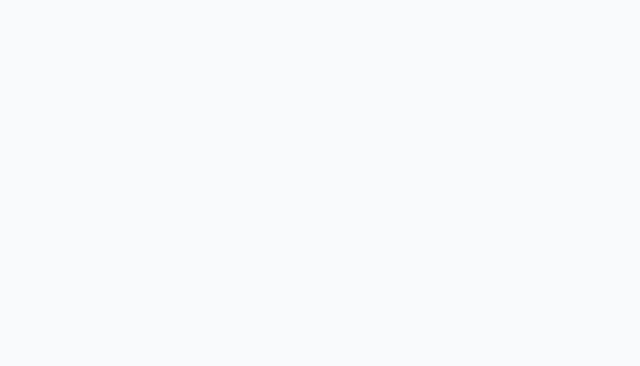
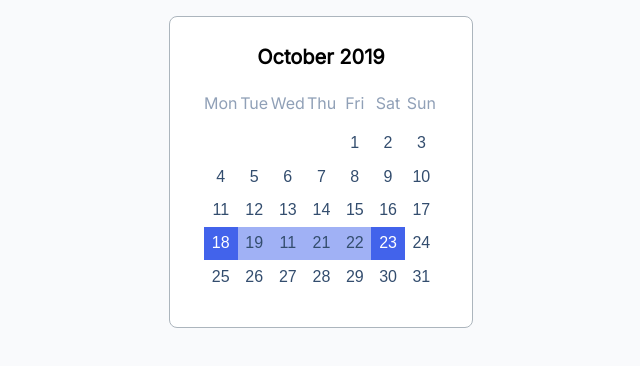
Before and after one commit to js-tasks-ru/htmlcss-20220811_dem, a website: page 05-lection3/03-calendar/index.html in a window 1280 px wide. Shown: the whole page, without its empty margins (319-959 px from the left). Drawn offline with Linux system fonts and the light colour scheme.

Commit message:
implemented calendar

```diff
--- a/05-lection3/03-calendar/calendar.css
+++ b/05-lection3/03-calendar/calendar.css
@@ -0,0 +1,59 @@
+.calendar {
+    background: var(--white);
+    border: 1px solid var(--grey-3);
+    border-radius: 8px;
+    padding: 28px 34px 0 34px;
+}
+
+.calendar__title {
+    text-align: center;
+    font-family: 'Inter', sans-serif;
+    font-style: normal;
+    font-weight: 600;
+    font-size: 20px;
+    margin-bottom: 24px;
+}
+
+.calendar__body {
+    padding-bottom: 100%;
+    position: relative;
+}
+
+.calendar__inner {
+    position: absolute;
+    top: 0;
+    right: 0;
+    bottom: 0;
+    left: 0;
+    display: grid;
+    grid-template-columns: repeat(7, 1fr);
+    grid-template-rows: repeat(7, 1fr);
+    place-items: stretch;
+}
+
+.calendar__cell {
+    font-family: 'Source Sans Pro', sans-serif;
+    font-style: normal;
+    font-weight: 400;
+    color: var(--calendar-dark);
+    display: flex;
+    justify-content: center;
+    align-items: center;
+}
+
+.calendar__cell_header {
+    font-family: 'Inter', sans-serif;
+    font-style: normal;
+    font-weight: 400;
+    color: var(--calendar-light);
+    align-self: start;
+}
+
+.calendar__cell_strong-pick {
+    color: var(--white);
+    background-color: var(--blue);
+}
+
+.calendar__cell_light-pick {
+    background-color: var(--blue-light);
+}
--- a/05-lection3/03-calendar/index.html
+++ b/05-lection3/03-calendar/index.html
@@ -6,7 +6,59 @@
     <link rel="stylesheet" href="./calendar.css">
     <title>Calendar</title>
 </head>
-    <body>
-
+<body style="display: flex; align-items: center; flex-direction: column; padding: 16px">
+<div class="container" style=" width: 304px">
+    <div class="calendar">
+        <h4 class="calendar__title">
+            October 2019
+        </h4>
+        <div class="calendar__body">
+            <div class="calendar__inner">
+                <span class="calendar__cell calendar__cell_header">Mon</span>
+                <span class="calendar__cell calendar__cell_header">Tue</span>
+                <span class="calendar__cell calendar__cell_header">Wed</span>
+                <span class="calendar__cell calendar__cell_header">Thu</span>
+                <span class="calendar__cell calendar__cell_header">Fri</span>
+                <span class="calendar__cell calendar__cell_header">Sat</span>
+                <span class="calendar__cell calendar__cell_header">Sun</span>
+                <span class="calendar__cell"></span>
+                <span class="calendar__cell"></span>
+                <span class="calendar__cell"></span>
+                <span class="calendar__cell"></span>
+                <span class="calendar__cell">1</span>
+                <span class="calendar__cell">2</span>
+                <span class="calendar__cell">3</span>
+                <span class="calendar__cell">4</span>
+                <span class="calendar__cell">5</span>
+                <span class="calendar__cell">6</span>
+                <span class="calendar__cell">7</span>
+                <span class="calendar__cell">8</span>
+                <span class="calendar__cell">9</span>
+                <span class="calendar__cell">10</span>
+                <span class="calendar__cell">11</span>
+                <span class="calendar__cell">12</span>
+                <span class="calendar__cell">13</span>
+                <span class="calendar__cell">14</span>
+                <span class="calendar__cell">15</span>
+                <span class="calendar__cell">16</span>
+                <span class="calendar__cell">17</span>
+                <span class="calendar__cell calendar__cell_strong-pick">18</span>
+                <span class="calendar__cell calendar__cell_light-pick">19</span>
+                <span class="calendar__cell calendar__cell_light-pick">11</span>
+                <span class="calendar__cell calendar__cell_light-pick">21</span>
+                <span class="calendar__cell calendar__cell_light-pick">22</span>
+                <span class="calendar__cell calendar__cell_strong-pick">23</span>
+                <span class="calendar__cell">24</span>
+                <span class="calendar__cell">25</span>
+                <span class="calendar__cell">26</span>
+                <span class="calendar__cell">27</span>
+                <span class="calendar__cell">28</span>
+                <span class="calendar__cell">29</span>
+                <span class="calendar__cell">30</span>
+                <span class="calendar__cell">31</span>
+            </div>
+        </div>
+    </div>
+</div>
 </body>
 </html>
--- a/assets/css/main.css
+++ b/assets/css/main.css
@@ -6,6 +6,7 @@
     --pink: #F784AD;
     --purple: #7048E8;
     --blue: #4263EB;
+    --blue-light: #A0B1F5;
     --red: #F03D3E;
     --grey-1: #F8F9FA;
     --grey-2: #DDE2E5;
@@ -22,6 +23,9 @@
     --secondary-hover: #5028C6;
 
     --skeleton-background: linear-gradient(92.51deg, #DDE2E5 6.44%, #E2E6E8 38.47%, #F3F5F5 56.48%, #E3E7EA 77.5%, #DDE2E5 102.52%);
+
+    --calendar-dark: #334D6E;
+    --calendar-light: #90A0B7;
 }
 
 /*reset*/
--- a/assets/fonts/fonts.css
+++ b/assets/fonts/fonts.css
@@ -1,2 +1,3 @@
 @import url('https://fonts.googleapis.com/css2?family=Roboto:ital,wght@0,100;0,300;0,400;0,500;0,700;0,900;1,100;1,300;1,400;1,500;1,700;1,900&display=swap');
 @import url('https://fonts.googleapis.com/css2?family=Inter&display=swap');
+@import url('https://fonts.googleapis.com/css2?family=Inter&display=swap');
```
Lines whose indentation alone changed are shown as unchanged.
